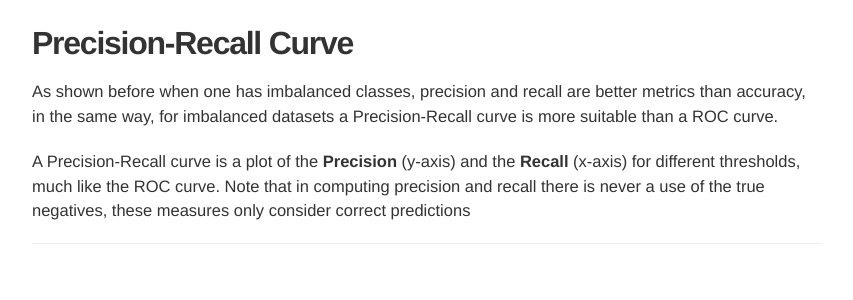
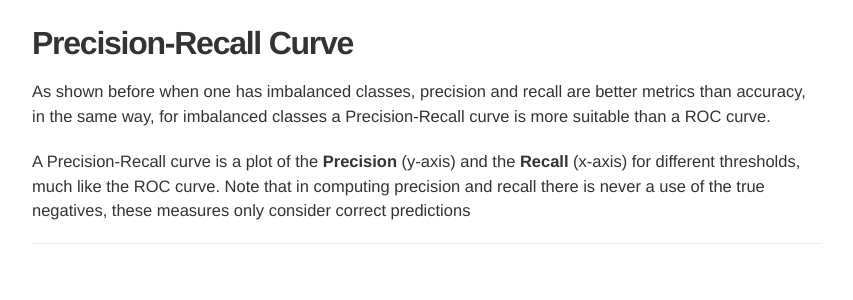
Before and after one commit to davidsbatista/davidsbatista.net, a Jekyll site: the page built from _posts/2018-08-15-NLP_Metrics.md, in a window 1280 px wide and 900 px high, scrolled down 3095 px. Shown: the part 178-478 px from the top of the window, without its empty margins (213-1066 px from the left). Built offline with Jekyll 4.4.1, drawn with Linux system fonts in a browser that asks for light colours; nearby versions of some CDN libraries; some web fonts are replaced; formulas are drawn with MathJax 3; comment, search, counter and statistics services are not loaded; some of the changed text lies outside the part shown.

Commit message:
improving metrics article

```diff
--- a/_posts/2018-08-15-NLP_Metrics.md
+++ b/_posts/2018-08-15-NLP_Metrics.md
@@ -65,7 +65,7 @@ $$ \textrm{Recall} = \frac{\textrm{TP}}{\textrm{TP+FN}}$$
 $$ F_{1} = 2 \times\frac{\textrm{Precision} \times \textrm{Recall}}{\textrm{Precision} + \textrm{Recall}}$$
 
 
-Note that you need to measure this for every possible class in your dataset. So, __Precision__ and __Recall__ metrics are appropriate when you are dealing with imbalanced datasets.
+Note that you need to measure this for every possible class in your dataset. So, __Precision__ and __Recall__ metrics are appropriate when you are dealing with imbalanced classes.
 
 ---
 
@@ -113,7 +113,7 @@ _NOTE_: remember that both the False Positive Rate and the True Positive Rate ar
 
 ## __Precision-Recall Curve__
 
-As shown before when one has imbalanced classes, precision and recall are better metrics than accuracy, in the same way, for imbalanced datasets a Precision-Recall curve is more suitable than a ROC curve.
+As shown before when one has imbalanced classes, precision and recall are better metrics than accuracy, in the same way, for imbalanced classes a Precision-Recall curve is more suitable than a ROC curve.
 
 A Precision-Recall curve is a plot of the __Precision__ (y-axis) and the __Recall__ (x-axis) for different thresholds, much like the ROC curve. Note that in computing precision and recall there is never a use of the true negatives, these measures only consider correct predictions
 
```
Also changed, not shown: other parts of _posts/2018-08-15-NLP_Metrics.md (+1 -1 lines).
